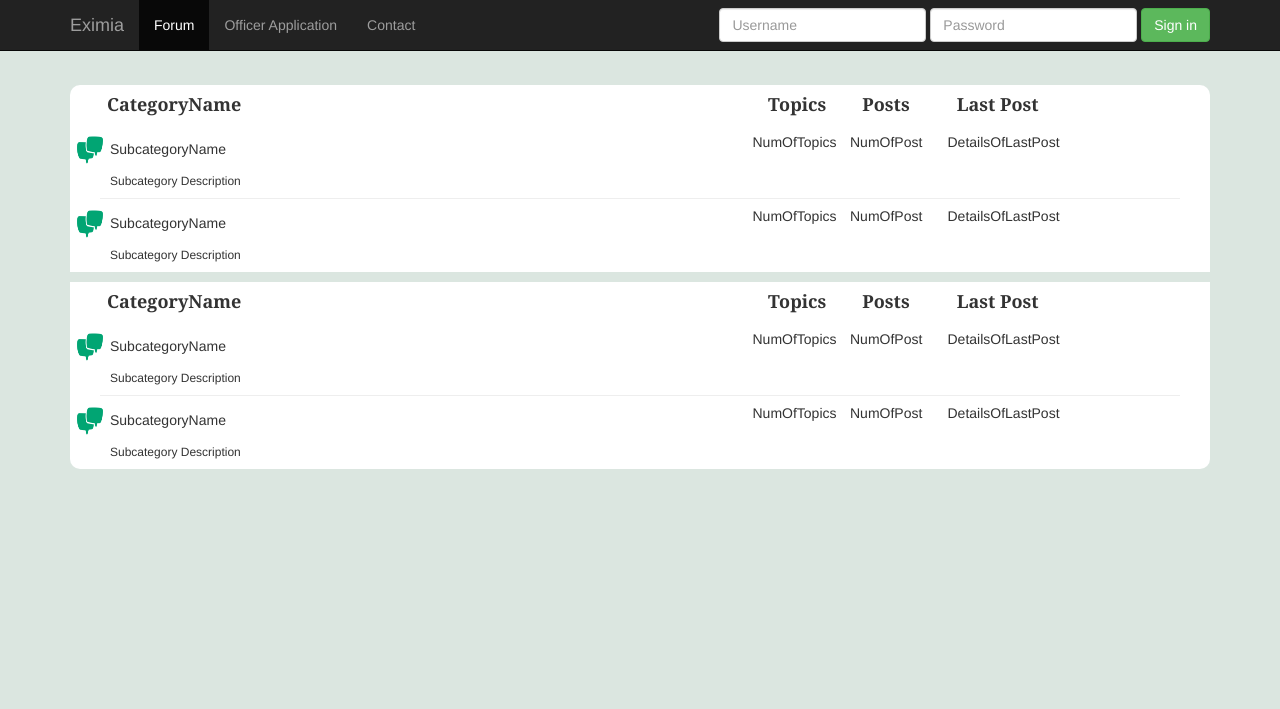
After one commit to zidane2k3/www, a PHP site: page /forum.php in a window 1280 px wide. The commit adds this page. Shown: the top 709 px of the page. Run offline with PHP 8.4, Linux system fonts and the light colour scheme; some libraries are stand-ins or nearby versions.

Commit message:
Forum stuff
Yaaay

```diff
--- a/css/style.css
+++ b/css/style.css
@@ -26,3 +26,103 @@ body{
   height: 30px;
   background-color: black;
 }
+.forum{
+   background-color: white;
+   size: 100%;
+    border-radius:10px;
+}
+
+.forum #categories{
+   margin-left: 22px;
+}
+
+
+.forum h4{
+   font-family: Georgia;
+   font-weight: bold;
+}
+
+.forum h6{
+	margin-left: 40px;
+	margin-right: 40px;
+}
+#subcategories{
+	margin-bottom: 0px;
+	margin-top: 0px;
+	padding-top: 0px;
+	padding-bottom: 0px;
+}
+
+#subcategoryDescription{
+	margin-bottom: 0px;
+	margin-top: 0px;
+	margin-left: 30px;
+	margin-right: 30px;
+	padding-top: 0px;
+	padding-bottom: 0px;
+}
+
+#subcategory{
+  margin-left: 22px;
+}
+
+#topicTitle{
+  margin-left: 22px;
+  border-radius: 25px;
+}
+
+#topic{
+  margin-left: 22px;
+}
+
+#topicDetails{
+  font-size: 11px;
+  margin-bottom: 20px;
+}
+#signature{
+  margin-left: 0px;
+}
+
+.forum #content{
+  margin-left: 0px;
+  margin-bottom: 10px;
+}
+
+.forum #topicContent{
+  margin-left: 0px;
+  margin-bottom: 10px;
+}
+
+hr{
+	background-color: black;
+	margin-bottom: auto;
+	margin-top: auto;
+	margin-left: 30px;
+	margin-right: 30px;
+}
+
+#space{
+	background-color: #DBE6E0;
+	height: 10px;
+}
+
+#smallSpace{
+	background-color: #DBE6E0;
+	height: 5px;
+}
+
+#forumPic{
+	width: 30px;
+	height: 30px;
+	margin-left: 5px;
+	margin-right: 5px;
+}
+
+#forumPic1{
+	width: 30px;
+	height: 30px;
+}
+
+#userPicture{
+	margin-bottom: 20px;
+}
--- /dev/null
+++ b/forum.php
@@ -0,0 +1,50 @@
+<?php require_once("header.php"); ?>
+<div class="container">
+<div class="forum">
+	<div class="row" id="categories">
+		<div class="col-md-7"><h4>CategoryName</h4></div>
+		<div class="col-md-1"><h4>Topics</h4></div>
+		<div class="col-md-1"><h4>Posts</h4></div>
+		<div class="col-md-3"><h4>Last Post</h4></div>
+	</div>
+
+	<div class="row" id="subcategories">
+		<div class="col-md-7"><h5><img id="forumPic" src="../img/MBB_backstageforum.jpg">SubcategoryName<br></h5><h6>Subcategory Description</h6></div>
+		<div class="col-md-1"><h5>NumOfTopics</h5></div>
+		<div class="col-md-1"><h5>NumOfPost</h5></div>
+		<div class="col-md-3"><h5>DetailsOfLastPost</h5></div>
+	</div>
+	<hr>
+	<div class="row" id="subcategories">
+		<div class="col-md-7"><h5><img id="forumPic" src="../img/MBB_backstageforum.jpg">SubcategoryName<br></h5><h6>Subcategory Description</h6></div>
+		<div class="col-md-1"><h5>NumOfTopics</h5></div>
+		<div class="col-md-1"><h5>NumOfPost</h5></div>
+		<div class="col-md-3"><h5>DetailsOfLastPost</h5></div>
+	</div>
+	<div class="row" id="space">
+		<div class="col-md-12"></div>
+	</div>
+
+		<div class="row" id="categories">
+		<div class="col-md-7"><h4>CategoryName</h4></div>
+		<div class="col-md-1"><h4>Topics</h4></div>
+		<div class="col-md-1"><h4>Posts</h4></div>
+		<div class="col-md-3"><h4>Last Post</h4></div>
+	</div>
+
+	<div class="row" id="subcategories">
+		<div class="col-md-7"><h5><img id="forumPic" src="../img/MBB_backstageforum.jpg">SubcategoryName<br></h5><h6>Subcategory Description</h6></div>
+		<div class="col-md-1"><h5>NumOfTopics</h5></div>
+		<div class="col-md-1"><h5>NumOfPost</h5></div>
+		<div class="col-md-3"><h5>DetailsOfLastPost</h5></div>
+	</div>
+	<hr>
+	<div class="row" id="subcategories">
+		<div class="col-md-7"><h5><img id="forumPic" src="../img/MBB_backstageforum.jpg">SubcategoryName<br></h5><h6>Subcategory Description</h6></div>
+		<div class="col-md-1"><h5>NumOfTopics</h5></div>
+		<div class="col-md-1"><h5>NumOfPost</h5></div>
+		<div class="col-md-3"><h5>DetailsOfLastPost</h5></div>
+	</div>
+</div>
+</div>
+<?php require_once("footer.php"); ?>
--- a/header.php
+++ b/header.php
@@ -9,7 +9,6 @@ require_once 'init.php';
     <meta http-equiv="X-UA-Compatible" content="IE=edge">
     <meta name="viewport" content="width=device-width, initial-scale=1">
     <title>Officer Applications</title>
-		<base href="http://officer.eximia.co.uk">
     <!-- Bootstrap -->
     <link href="../css/bootstrap.min.css" rel="stylesheet">
     <link href="../css/style.css" rel="stylesheet">
```
Also changed, not shown: posts.php (added, +52 -0 lines), topics.php (added, +15 -0 lines), css/bootstrap.css, img/MBB_backstageforum.jpg (added), img/arrow-53-xxl.png (added), img/green-arrow-curved.png (added), init.php (line endings or trailing spaces).
